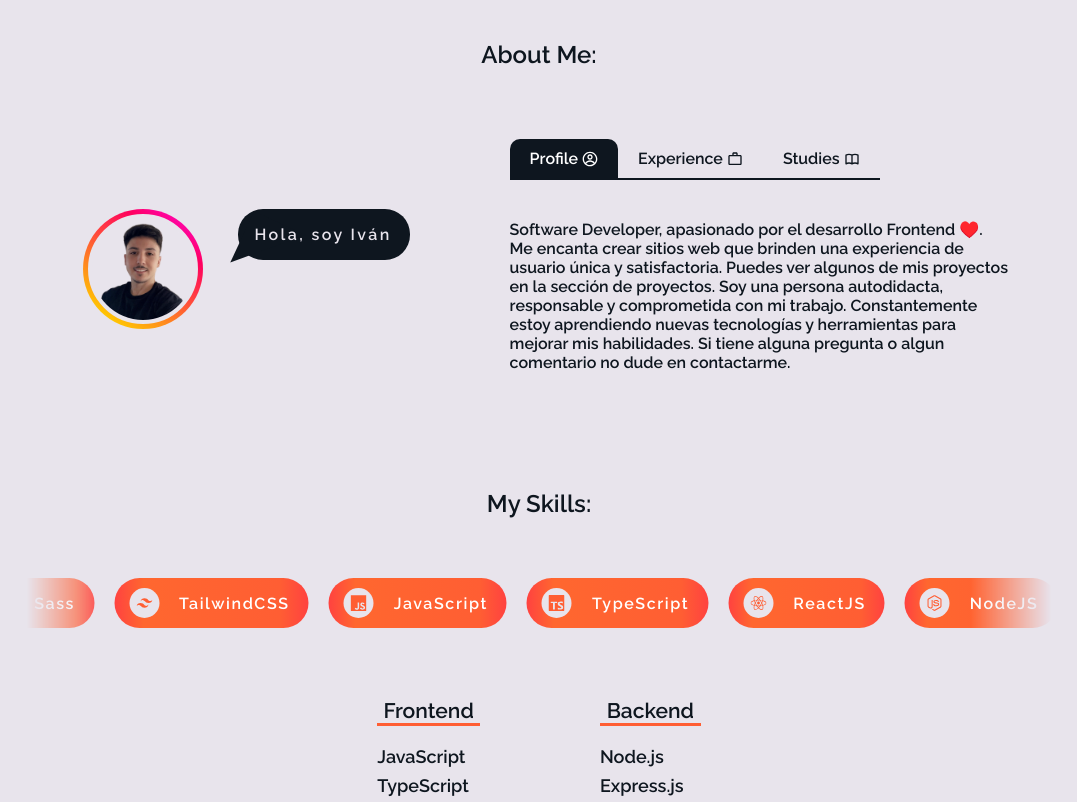
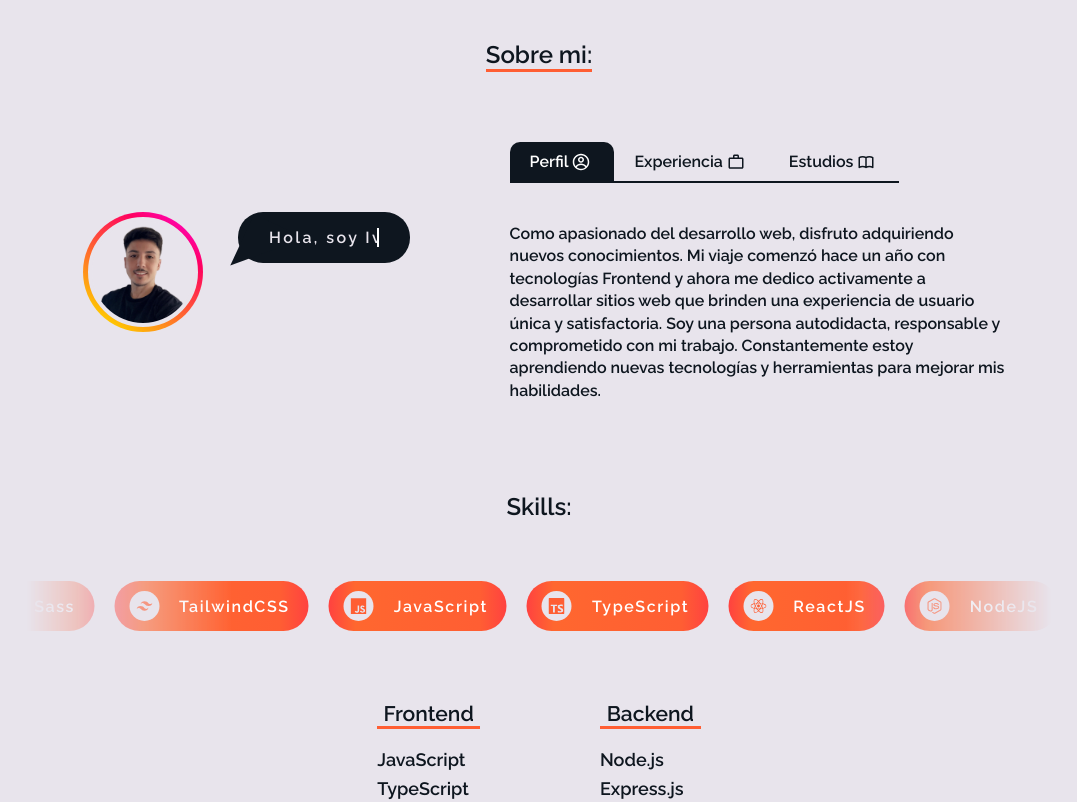
Before and after one commit to ivandoza/ivan-portfolio, a React (Vite) app: page / in a window 1280 px wide. Shown: the part 820-1622 px from the top of the page, without its empty margins (101-1178 px from the left). Built offline with nearby package versions, Linux system fonts and the light colour scheme.

Commit message:
refactor about section terminada

```diff
--- a/public/portfolioData.json
+++ b/public/portfolioData.json
@@ -5,10 +5,10 @@
       "telegram":"https://github.com/ivandoza"
     },
     "info": {
-       "message":"Hi, I'm Iván",
-       "profile": "Software Developer, apasionado por el desarrollo Frontend ♥️. Me encanta crear sitios web que brinden una experiencia de usuario única y satisfactoria. Puedes ver algunos de mis proyectos en la sección de proyectos. Soy una persona autodidacta, responsable y comprometida con mi trabajo. Constantemente estoy aprendiendo nuevas tecnologías y herramientas para mejorar mis habilidades. Si tiene alguna pregunta o algun comentario no dude en contactarme.",
-       "experience": "NADA",
-       "Studies":"NADA"
+       "message":"Hola, soy Iván",
+       "profile": "Como apasionado del desarrollo web, disfruto adquiriendo nuevos conocimientos. Mi viaje comenzó hace un año con tecnologías Frontend y  ahora me dedico activamente a desarrollar sitios web que brinden una experiencia de usuario única y satisfactoria. Soy una persona autodidacta, responsable y comprometido con mi trabajo. Constantemente estoy aprendiendo nuevas tecnologías y herramientas para mejorar mis habilidades.",
+       "experience": "Durante mi trayectoria, he llevado a cabo proyectos web tanto de manera colaborativa en equipos de trabajo remotos, como de forma individual. Aunque aún no cuento con experiencia profesional formal, he adquirido habilidades valiosas y experiencia práctica a través de estos proyectos.",
+       "studies":"Poseo un certificado de Full Stack developer obtenido tras completar un bootcamp de 6 meses con Develhope. Durante esta experiencia, trabajé con metodologías ágiles y con tecnologías como Javascript, React, Typescript, CSS, Node.js, entre otras. Además, he complementado mi formación con otros cursos de manera autodidacta, que me han permitido expandir mis conocimientos de manera continua y autónoma."
     },
     "projects": {
         "pancake": {
--- a/src/components/About/About.jsx
+++ b/src/components/About/About.jsx
@@ -1,35 +1,69 @@
-import React from "react";
+import React, { useContext, useEffect, useState } from "react";
 import styles from "./About.module.scss";
 import { Fade } from "react-awesome-reveal";
 import profileImg from "../../assets/ivandorta.png";
 import Skills from "../Skills/Skills";
 import ToggleTab from "./ToggleTab/ToggleTab";
+import { DataContext } from "../../DataContext";
 
 function About() {
+  const { portfolioData } = useContext(DataContext);
 
+  const { info } = portfolioData || {};
+  const { message, profile, experience, studies } = info || {};
+
+  const [animate, setAnimate] = useState(false);
+
+  useEffect(() => {
+    const handleScroll = () => {
+      const aboutSection = document.getElementById("about");
+      const isVisible =
+        aboutSection.getBoundingClientRect().top < window.innerHeight;
+      if (isVisible) {
+        setAnimate(true);
+      } else {
+        setAnimate(false);
+      }
+    };
+
+    window.addEventListener("scroll", handleScroll);
+    return () => {
+      window.removeEventListener("scroll", handleScroll);
+    };
+  }, []);
 
   return (
     <section id="about" className={styles.about}>
       <div className={styles.content}>
-        <h2>About Me:</h2>
+        <h2>Sobre mi:</h2>
         <div className={styles.profile}>
           <div className={styles.avatarContainer}>
-            <Fade duration={1000}>
+            <Fade duration={1000} when={animate}>
               <div className={styles.imgContainer}>
                 <div className={styles.story}>
-                  <div className={styles.storyImg}>
+                  <div
+                    className={`${styles.storyImg} ${
+                      animate ? styles.animate : ""
+                    }`}
+                  >
                     <img src={profileImg} alt="Ivan" type="png" />
                   </div>
                 </div>
               </div>
-              <div className={styles.title}>
-                <p>Hola, soy Iván</p>
+              <div
+                className={`${styles.title} ${animate ? styles.animate : ""}`}
+              >
+                <p>{message}</p>
               </div>
             </Fade>
           </div>
-          <ToggleTab />
+          <ToggleTab
+            profile={profile}
+            experience={experience}
+            studies={studies}
+          />
         </div>
-        <Fade duration={1000}>
+        <Fade duration={1000} style={{ width: "100%"}}>
           <Skills />
         </Fade>
       </div>
--- a/src/components/About/About.module.scss
+++ b/src/components/About/About.module.scss
@@ -7,16 +7,23 @@
   position: relative;
   align-items: center;
   color: var(--black);
+  padding-bottom: 30px;
 }
 
 .content {
   width: 100%;
   box-shadow: 20px rgba(0, 0, 0, 0.205);
+  display: flex;
+  flex-direction: column;
+  justify-content: center;
+  align-items: center;
 }
 
 .content h2 {
   margin-top: 60px;
   text-align: center;
+  border-bottom: 3px solid var(--orange);
+  width: max-content;
 }
 
 .profile {
@@ -29,14 +36,17 @@
   position: relative;
 }
 
-@media (max-width: 1111px){
+@media (max-width: 1111px) {
   .profile {
     flex-direction: column;
+    margin: 50px 10px;
   }
   .content > h2 {
     display: none;
   }
 }
+
+//------------------------ Avatar--------------------------//
 
 .avatarContainer {
   width: max-content;
@@ -46,8 +56,15 @@
   flex-direction: row;
   justify-content: center;
   align-items: center;
+  @media (max-width: 1111px) {
+    margin: 0;
+    margin-top: 40px;
+    margin-bottom: 0px;
+  }
+}
 
-}
+//------------------------Typing Title--------------------------//
+
 .title {
   border-radius: 25px;
   padding: 16px;
@@ -72,7 +89,7 @@
   background: transparent;
   width: 0px;
   height: 0px;
-  border-bottom: 40px solid #0e161f;
+  border-bottom: 40px solid var(--black);
   border-right: 40px solid transparent;
   border-left: 40px solid transparent;
   transform: rotate(-20deg);
@@ -80,45 +97,23 @@
 }
 
 .title p {
-  overflow: hidden; /* Ensures the content is not revealed until the animation */
-  border-right: 0.15em solid rgb(255, 255, 255); /* The typwriter cursor */
-  white-space: nowrap; /* Keeps the content on a single line */
-  margin: 0 auto; /* Gives that scrolling effect as the typing happens */
-  letter-spacing: 0.15em; /* Adjust as needed */
-  animation: typing 4.5s steps(40, end), blink-caret 0.75s step-end infinite;
-}
-@keyframes typing {
-  from {
-    width: 0;
-  }
-  to {
-    width: 100%;
-  }
+  overflow: hidden;
+  border-right: 0.15em solid var(--white);
+  white-space: nowrap;
+  margin: 0 auto;
+  letter-spacing: 0.15em;
 }
 
-@keyframes repeat-typing {
-  0% {
-    opacity: 0;
-  }
-  1% {
-    opacity: 1;
-  }
+.title.animate p {
+  animation: typing 3.5s steps(40, end), blink-caret 0.75s step-end infinite;
 }
 
-/* The typewriter cursor effect */
-@keyframes blink-caret {
-  from,
-  to {
-    border-color: transparent;
-  }
-  50% {
-    border-color: rgb(255, 255, 255);
-  }
-}
 .imgContainer {
   display: flex;
   padding: 40px 0;
 }
+
+//------------------------Story--------------------------//
 
 .story {
   border: 0;
@@ -129,7 +124,12 @@
 
 .story .storyImg {
   background: rgb(255, 201, 0);
-  background: linear-gradient(36deg, rgb(255, 201, 0) 13%, rgb(255, 0 ,95) 73%, rgb(255, 9, 237) 100%);
+  background: linear-gradient(
+    36deg,
+    rgb(255, 201, 0) 13%,
+    rgb(255, 0, 95) 73%,
+    rgb(255, 9, 237) 100%
+  );
   padding: 6px;
   box-sizing: border-box;
   width: 120px;
@@ -138,82 +138,164 @@
   display: flex;
   justify-content: center;
   align-items: center;
+  overflow: hidden;
+  transition: transform 0.3s ease;
 }
 
-.story .storyImg {
+.story .storyImg.animate {
   animation-duration: 1s;
   animation-name: story;
   animation-iteration-count: 1;
 }
 
-.story .storyImg:hover {
-  animation-duration: 1s;
-  animation-name: story;
-  animation-iteration-count: infinite;
+.storyImg:hover {
+  transform: scale(1.16);
+  box-shadow: 0 8px 16px rgba(0, 0, 0, 0.3);
+  border-radius: 50%;
 }
 
-@keyframes story {
-  0% {
-    background: linear-gradient(36deg, transparent 0%,transparent 24%,rgb(255, 201, 0) 28%,  rgb(255, 0 ,95) 73%, rgb(255, 9, 237) 100%);
-  }
-  10% {
-    background: linear-gradient(72deg,transparent 0%,transparent 24%,rgb(255, 201, 0) 28%,  rgb(255, 0 ,95) 73%, rgb(255, 9, 237) 100%);
-  }
-  20% {
-    background: linear-gradient(108deg, transparent 0%,transparent 24%,rgb(255, 201, 0) 28%,  rgb(255, 0 ,95) 73%, rgb(255, 9, 237) 100%);
-  }
-  30% {
-    background: linear-gradient(144deg, transparent 0%,transparent 24%,rgb(255, 201, 0) 28%,  rgb(255, 0 ,95) 73%, rgb(255, 9, 237) 100%);
-  }
-  40% {
-    background: linear-gradient(180deg, transparent 0%,transparent 24%,rgb(255, 201, 0) 28%,  rgb(255, 0 ,95) 73%, rgb(255, 9, 237) 100%);
-  }
-  50% {
-    background: linear-gradient(216deg, transparent 0%,transparent 24%,rgb(255, 201, 0) 28%,  rgb(255, 0 ,95) 73%, rgb(255, 9, 237) 100%);
-  }
-  60% {
-    background: linear-gradient(252deg,transparent 0%,transparent 24%,rgb(255, 201, 0) 28%,  rgb(255, 0 ,95) 73%, rgb(255, 9, 237) 100%);
-  }
-  70% {
-    background: linear-gradient(288deg,transparent 0%,transparent 24%,rgb(255, 201, 0) 28%,  rgb(255, 0 ,95) 73%, rgb(255, 9, 237) 100%);
-  }
-  80% {
-    background: linear-gradient(324deg, transparent 0%,transparent 24%,rgb(255, 201, 0) 28%,  rgb(255, 0 ,95) 73%, rgb(255, 9, 237) 100%);
-  }
-  90% {
-    background: linear-gradient(360deg, transparent 0%,transparent 24%,rgb(255, 201, 0) 28%,  rgb(255, 0 ,95) 73%, rgb(255, 9, 237) 100%);
-  }
-  100% {
-    background: linear-gradient(396deg, transparent 0%,transparent 24%,rgb(255, 201, 0) 28%,  rgb(255, 0 ,95) 73%, rgb(255, 9, 237) 100%);
-  }
-}
-
-.story .storyImg img{
+.story .storyImg img {
   width: 110px;
   height: 110px;
   border-radius: 50%;
   padding: 0;
   margin: 0;
-  border: solid 4px var(--white) ;
+  border: solid 4px var(--white);
   background-color: var(--white);
-
-
 }
 
-.titleText {
-  align-self: flex-start;
-  margin-bottom: 20px;
+//------------------------Typing Animation--------------------------//
+
+@keyframes typing {
+  from {
+    width: 0;
+  }
+  to {
+    width: 100%;
+  }
 }
 
-@media (max-width: 1111px){
-  .profile {
-    margin: 50px 10px;
+@keyframes blink-caret {
+  from,
+  to {
+    border-color: transparent;
   }
-  .avatarContainer {
-    margin: 0;
-    margin-top: 40px;
-    margin-bottom: 0px;
+  50% {
+    border-color: rgb(255, 255, 255);
+  }
+}
 
+//------------------------Story Animation--------------------------//
+
+@keyframes story {
+  0% {
+    background: linear-gradient(
+      36deg,
+      transparent 0%,
+      transparent 24%,
+      rgb(255, 201, 0) 28%,
+      rgb(255, 0, 95) 73%,
+      rgb(255, 9, 237) 100%
+    );
   }
-
+  10% {
+    background: linear-gradient(
+      72deg,
+      transparent 0%,
+      transparent 24%,
+      rgb(255, 201, 0) 28%,
+      rgb(255, 0, 95) 73%,
+      rgb(255, 9, 237) 100%
+    );
+  }
+  20% {
+    background: linear-gradient(
+      108deg,
+      transparent 0%,
+      transparent 24%,
+      rgb(255, 201, 0) 28%,
+      rgb(255, 0, 95) 73%,
+      rgb(255, 9, 237) 100%
+    );
+  }
+  30% {
+    background: linear-gradient(
+      144deg,
+      transparent 0%,
+      transparent 24%,
+      rgb(255, 201, 0) 28%,
+      rgb(255, 0, 95) 73%,
+      rgb(255, 9, 237) 100%
+    );
+  }
+  40% {
+    background: linear-gradient(
+      180deg,
+      transparent 0%,
+      transparent 24%,
+      rgb(255, 201, 0) 28%,
+      rgb(255, 0, 95) 73%,
+      rgb(255, 9, 237) 100%
+    );
+  }
+  50% {
+    background: linear-gradient(
+      216deg,
+      transparent 0%,
+      transparent 24%,
+      rgb(255, 201, 0) 28%,
+      rgb(255, 0, 95) 73%,
+      rgb(255, 9, 237) 100%
+    );
+  }
+  60% {
+    background: linear-gradient(
+      252deg,
+      transparent 0%,
+      transparent 24%,
+      rgb(255, 201, 0) 28%,
+      rgb(255, 0, 95) 73%,
+      rgb(255, 9, 237) 100%
+    );
+  }
+  70% {
+    background: linear-gradient(
+      288deg,
+      transparent 0%,
+      transparent 24%,
+      rgb(255, 201, 0) 28%,
+      rgb(255, 0, 95) 73%,
+      rgb(255, 9, 237) 100%
+    );
+  }
+  80% {
+    background: linear-gradient(
+      324deg,
+      transparent 0%,
+      transparent 24%,
+      rgb(255, 201, 0) 28%,
+      rgb(255, 0, 95) 73%,
+      rgb(255, 9, 237) 100%
+    );
+  }
+  90% {
+    background: linear-gradient(
+      360deg,
+      transparent 0%,
+      transparent 24%,
+      rgb(255, 201, 0) 28%,
+      rgb(255, 0, 95) 73%,
+      rgb(255, 9, 237) 100%
+    );
+  }
+  100% {
+    background: linear-gradient(
+      396deg,
+      transparent 0%,
+      transparent 24%,
+      rgb(255, 201, 0) 28%,
+      rgb(255, 0, 95) 73%,
+      rgb(255, 9, 237) 100%
+    );
+  }
 }
--- a/src/components/About/ToggleTab/ToggleTab.jsx
+++ b/src/components/About/ToggleTab/ToggleTab.jsx
@@ -1,50 +1,59 @@
 import { useState } from "react";
-import './ToggleTab.scss'
+import "./ToggleTab.scss";
 import { CgProfile } from "react-icons/cg";
 import { MdOutlineWorkOutline } from "react-icons/md";
 import { HiOutlineBookOpen } from "react-icons/hi";
 
-function ToggleTab() {
+function ToggleTab({ profile, experience, studies }) {
+  const [toggleState, setToggleState] = useState(1);
 
-    const [toggleState, setToggleState] = useState(1);
   const toggleTab = (index) => {
-      setToggleState(index)
-    }
+    setToggleState(index);
+  };
 
-
-
-    return(
+  return (
     <div>
       <div className="container">
         <div className="bloc-tabs">
-                <div className={toggleState === 1 ? "tabs active-tabs" : "tabs"}
-                onClick={() => toggleTab(1)}><p>Profile</p> <CgProfile /></div>
-                <div className={toggleState === 2 ? "tabs active-tabs" : "tabs"}
-                onClick={() => toggleTab(2)}><p>Experience</p> <MdOutlineWorkOutline /></div>
-                <div className={toggleState === 3 ? "tabs active-tabs" : "tabs"}
-                onClick={() => toggleTab(3)}><p>Studies</p>   <HiOutlineBookOpen /></div>
+          <div
+            className={toggleState === 1 ? "tabs active-tabs" : "tabs"}
+            onClick={() => toggleTab(1)}
+          >
+            <p>Perfil</p> <CgProfile className="toggle-icon" />
+          </div>
+          <div
+            className={toggleState === 2 ? "tabs active-tabs" : "tabs"}
+            onClick={() => toggleTab(2)}
+          >
+            <p>Experiencia</p> <MdOutlineWorkOutline className="toggle-icon" />
+          </div>
+          <div
+            className={toggleState === 3 ? "tabs active-tabs" : "tabs"}
+            onClick={() => toggleTab(3)}
+          >
+            <p>Estudios</p> <HiOutlineBookOpen className="toggle-icon"/>
+          </div>
         </div>
         <div className="content-tabs">
-              <div className={toggleState === 1 ? "content active-content" : "content"}>
-                <p>Software Developer, apasionado por el desarrollo Frontend ♥️.
-                  Me encanta crear sitios web que brinden una experiencia de
-                  usuario única y satisfactoria. Puedes ver algunos de mis
-                  proyectos en la sección de proyectos. Soy una persona
-                  autodidacta, responsable y comprometida con mi trabajo.
-                  Constantemente estoy aprendiendo nuevas tecnologías y
-                  herramientas para mejorar mis habilidades. Si tiene alguna
-                  pregunta o algun comentario no dude en contactarme.</p>
+          <div
+            className={toggleState === 1 ? "content active-content" : "content"}
+          >
+            <p>{profile}</p>
           </div>
-                <div className={toggleState === 2 ? "content active-content" : "content"}>
-                <h2>This Works</h2>
+          <div
+            className={toggleState === 2 ? "content active-content" : "content"}
+          >
+            <p>{experience}</p>
           </div>
-                <div className={toggleState === 3 ? "content active-content" : "content"}>
-                <h2>This Estudio</h2>
+          <div
+            className={toggleState === 3 ? "content active-content" : "content"}
+          >
+            <p>{studies}</p>
           </div>
         </div>
       </div>
     </div>
-    )
+  );
 }
 
-export default ToggleTab
+export default ToggleTab;
--- a/src/components/About/ToggleTab/ToggleTab.scss
+++ b/src/components/About/ToggleTab/ToggleTab.scss
@@ -2,12 +2,16 @@
 .tabs {
   padding: 10px 20px;
   cursor: pointer;
-    border-bottom: 2px solid #0e161f ;
+  border-bottom: 2px solid #0e161f;
   display: flex;
   flex-direction: row;
   align-items: center;
   gap: 4px;
+}
 
+.toggle-icon {
+  font-size: 18px;
+  margin-right: 4px;
 }
 
 .content {
@@ -27,13 +31,15 @@
   display: block;
 }
 
-
+.active-content p {
+  display: block;
+  line-height: 1.4;
+}
 
 .container {
   width: 500px;
   height: 260px;
   padding: 20px;
-
 }
 
 .bloc-tabs {
@@ -43,8 +49,8 @@
   margin-bottom: 20px;
 }
 
-  @media (max-width: 1111px){
-    .bloc-tabs{
+@media (max-width: 1111px) {
+  .bloc-tabs {
     justify-content: left;
   }
   .container {
@@ -54,8 +60,8 @@
   }
 }
 
-  @media (max-width: 1111px){
-    .container{
+@media (max-width: 1111px) {
+  .container {
     font-size: 15px;
   }
 }
--- a/src/components/Skills/Skills.jsx
+++ b/src/components/Skills/Skills.jsx
@@ -1,16 +1,11 @@
 import React, { useEffect } from "react";
 import styles from "./Skills.module.scss";
 import {
-  DiCss3,
-  DiHtml5,
   DiJsBadge,
-  DiNodejsSmall,
-  DiPostgresql,
 } from "react-icons/di";
 import {
   SiExpress,
   SiPostgresql,
-  SiSass,
   SiTailwindcss,
   SiTypescript,
 } from "react-icons/si";
@@ -24,10 +19,10 @@ function Skills() {
   // const { project, github, name, description } = props.data
   useEffect(() => {
     AOS.init({ duration: 1000 });
-}, []);
+  }, []);
   return (
     <div className={styles.skills}>
-      <h2>My Skills:</h2>
+      <h2>Skills:</h2>
       <div className={styles.scroll}>
         <div>
           <span className={styles.html}>
@@ -44,7 +39,7 @@ function Skills() {
           </span>
           <span className={styles.sass}>
             <p className={styles.icon}>
-            <FaSass />
+              <FaSass />
             </p>{" "}
             <p>Sass</p>
           </span>
@@ -92,15 +87,21 @@ function Skills() {
           </span>
         </div>
         <div>
-        <span className={styles.html}>
-          <p className={styles.icon}><FaHtml5 /></p><p>HTML</p>
+          <span className={styles.html}>
+            <p className={styles.icon}>
+              <FaHtml5 />
+            </p>
+            <p>HTML</p>
           </span>
           <span className={styles.css}>
-          <p className={styles.icon}><FaCss3 /></p> <p>CSS</p>
+            <p className={styles.icon}>
+              <FaCss3 />
+            </p>{" "}
+            <p>CSS</p>
           </span>
           <span className={styles.sass}>
             <p className={styles.icon}>
-            <FaSass />
+              <FaSass />
             </p>{" "}
             <p>Sass</p>
           </span>
@@ -158,7 +159,7 @@ function Skills() {
           <li>Sass</li>
         </ul>
         <ul className={styles.back} data-aos="fade-left">
-        <h3>Backend</h3>
+          <h3>Backend</h3>
           <li>Node.js</li>
           <li>Express.js</li>
           <li>PostgreSQL</li>
--- a/src/components/Skills/Skills.module.scss
+++ b/src/components/Skills/Skills.module.scss
@@ -5,11 +5,15 @@
   align-items: center;
   margin-bottom: 50px;
   gap: 50px;
+  width: 100%;
 }
 
 .skills h2 {
   margin-top: 20px;
+  border: none;
 }
+
+//------------------------Infinite Slider--------------------------//
 
 .scroll {
   position: relative;
@@ -24,17 +28,14 @@
     black calc(100% - 80px),
     transparent
   );
-  // -webkit-mask-image: linear-gradient(90deg, transparent, #e3daf2 20%, #e3daf2 80%, transparent)
+  -webkit-mask-image: linear-gradient(
+    90deg,
+    transparent,
+    #e3daf2 20%,
+    #e3daf2 80%,
+    transparent
+  );
 }
-
-@media (max-width: 600px) {
-  .scroll {
-    mask-image: none;
-    max-width: 100%;
-  }
-}
-
-
 
 .scroll div {
   white-space: nowrap;
@@ -79,7 +80,6 @@
   background: var(--gradient-orange);
   color: #fff;
   padding: 8px 15px;
-  border-radius: 5px;
   border-radius: 25px;
   transition: 0.5s;
   margin: 10px;
@@ -105,6 +105,8 @@
   z-index: 1;
 }
 
+//------------------------Lists--------------------------//
+
 .skillsList {
   display: flex;
   flex-direction: row;
@@ -113,23 +115,25 @@
   font-size: 18px;
 }
 
-.front h3, .back h3 {
+.front h3,
+.back h3 {
   margin-bottom: 20px;
   border-bottom: 3px solid var(--orange);
   text-align: center;
 }
-.front li, .back li {
+.front li,
+.back li {
   margin-bottom: 8px;
 }
 
-@media (max-width: 1111px){
+@media (max-width: 1111px) {
   .skills {
     gap: 30px;
   }
-  .scroll div span{
+  .scroll div span {
     padding: 4px 12px;
     font-size: 14px;
-    gap: 6px
+    gap: 6px;
   }
   .icon {
     width: 22px;
@@ -139,3 +143,9 @@
     font-size: 11px;
   }
 }
+@media (max-width: 600px) {
+  .scroll {
+    mask-image: none;
+    max-width: 100%;
+  }
+}
```
Lines whose indentation alone changed are shown as unchanged.
